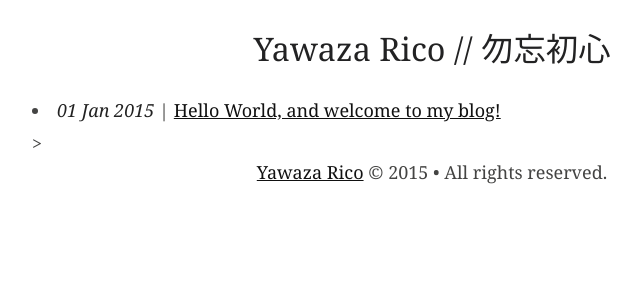
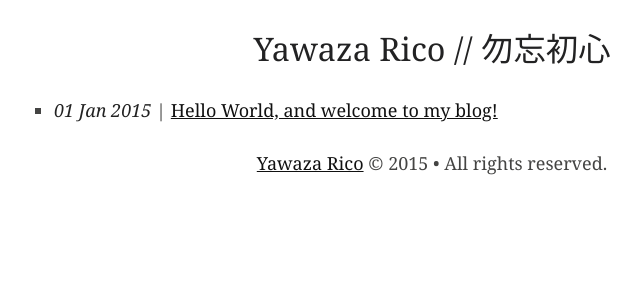
Before and after one commit to bakarico/bakarico.github.io, a Jekyll site: the page built from index.html, in a window 1280 px wide. Shown: the top 300 px of the page, without its empty margins (208-849 px from the left). Built offline with Jekyll 4.4.1, drawn with Linux system fonts in a browser that asks for light colours.

Commit message:
Update default.html

```diff
--- a/_layouts/default.html
+++ b/_layouts/default.html
@@ -13,7 +13,7 @@
     <header>
         <h1 class="name center">Yawaza Rico // 勿忘初心</h1>
     </header>
-    <div class="container"{{ content }}></div>
+    <div class="container">{{ content }}</div>
     <footer class="center">
         <a href="mailto:yawaza.nico@gmail.com">Yawaza Rico</a> © 2015 • All rights reserved.
     </footer>
```
